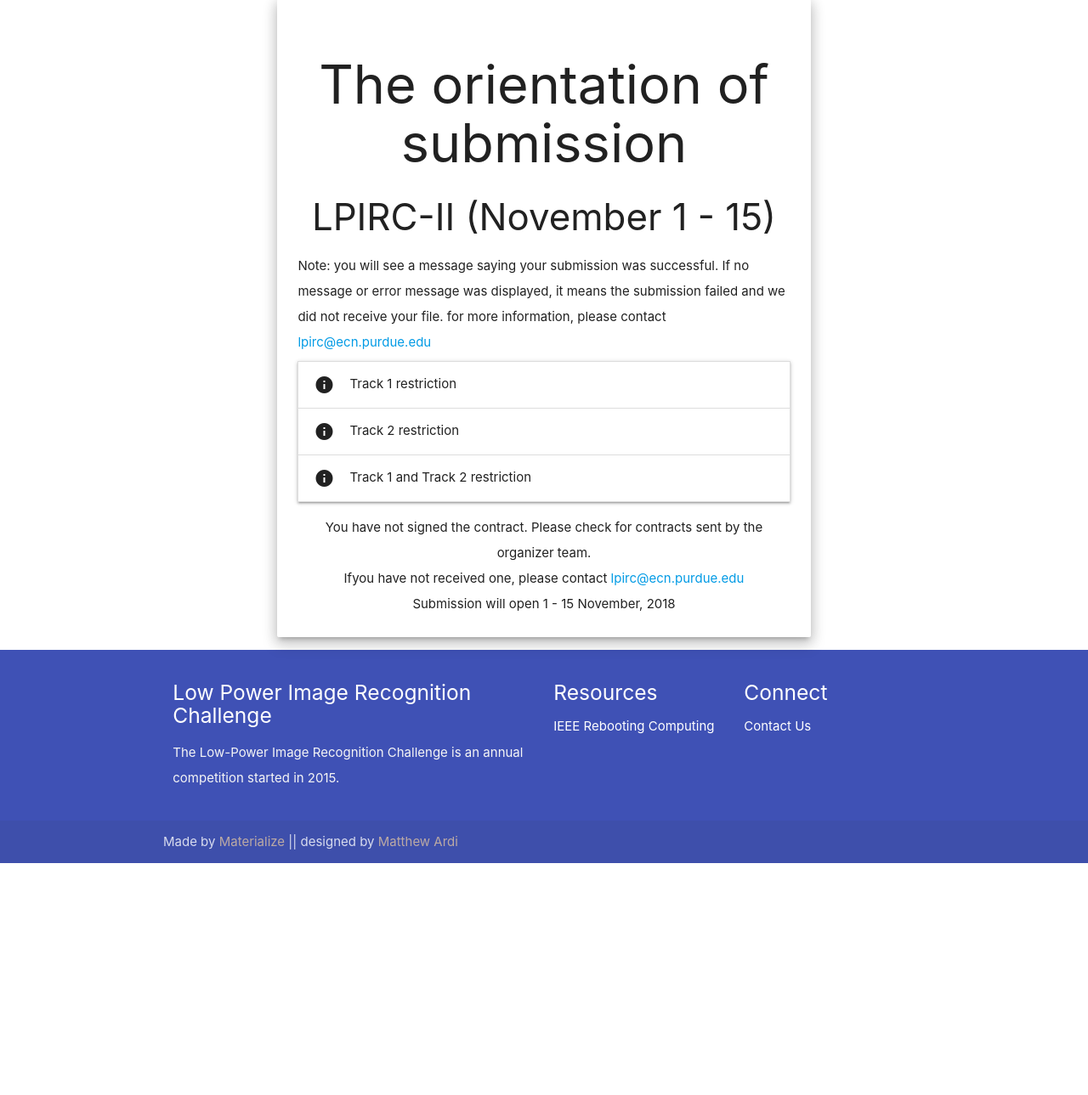
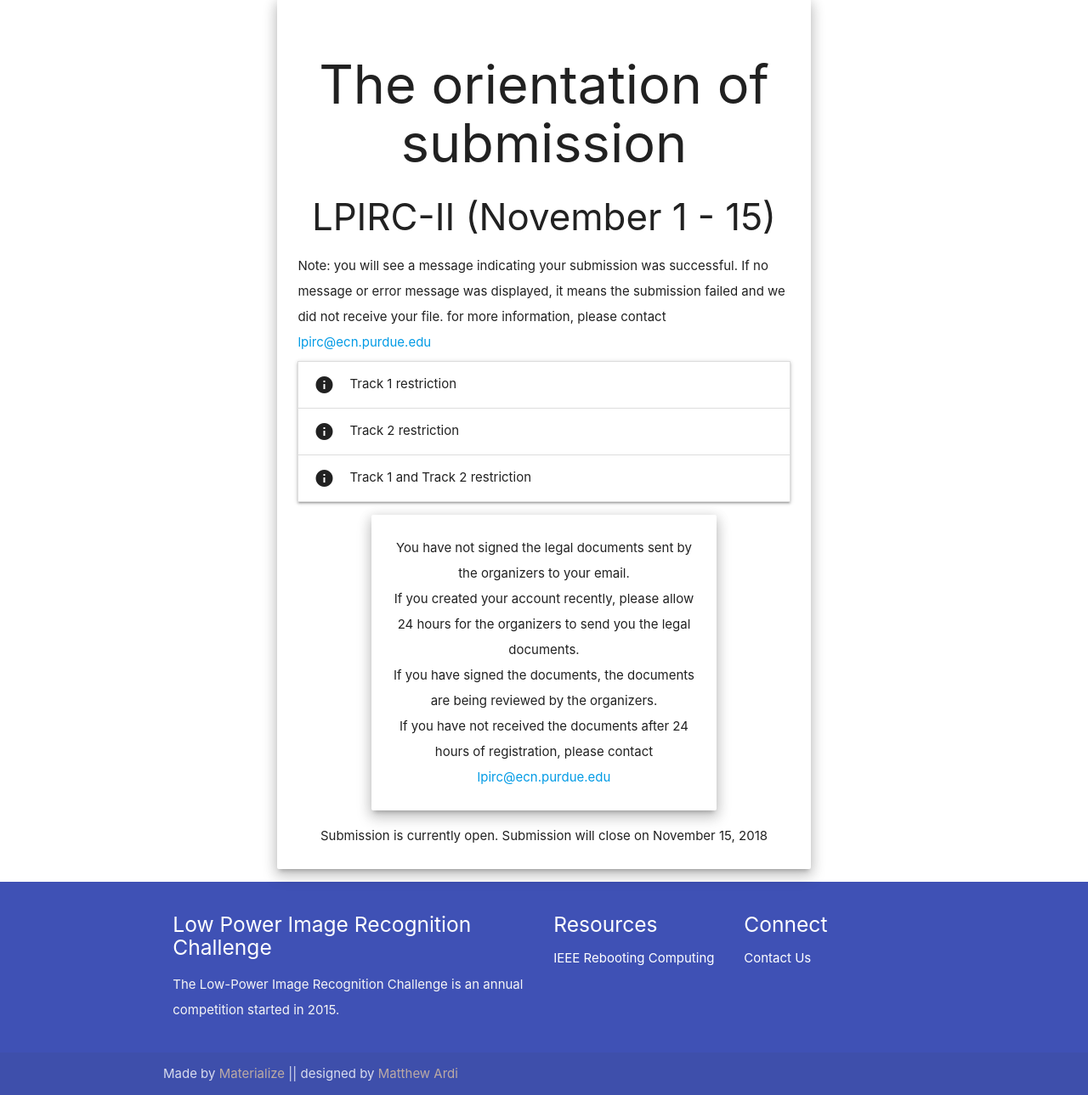
Before and after one commit to matthew-ardi/LPIRC_2018_Track1_Submission, a Django app: page /simple_upload/ in a window 1280 px wide. Shown: the part 118-1407 px from the top of the page at 85% size. Before the commit the page ends 1134 px from the top, so only its background shows below. Run offline with Django 3.2, Linux system fonts and the light colour scheme; the visitor is signed in with stand-in values (Sample User, id 1); parts of the project's set-up code (start-up, migrations or seed data) failed here and were passed over; some libraries are stand-ins or nearby versions; some web fonts are replaced.

Commit message:
static: updated static info on simple upload

```diff
--- a/app/templates/app/index2.html
+++ b/app/templates/app/index2.html
@@ -29,7 +29,7 @@
                 <p class="header col s12 light black-text" style="font-family: 'Kodchasan', sans-serif;">Welcome to the
                   submission portal
                   <br>
-                  Submission will open 1 - 15 November, 2018
+                  Submission is currently open (1 - 15 November, 2018)
                 </p>
               </div>
               <div class="row center">
--- a/app/templates/app/simple_upload.html
+++ b/app/templates/app/simple_upload.html
@@ -23,7 +23,7 @@
         <h3>LPIRC-II (November 1 - 15)</h3>
         <div align="left">
           <p>
-            Note: you will see a message saying your submission was successful. If no message or error message was
+            Note: you will see a message indicating your submission was successful. If no message or error message was
             displayed,
             it means the submission failed and we did not receive your file. for more information, please contact <a
               href="mailto:lpirc@ecn.purdue.edu">lpirc@ecn.purdue.edu</a>
@@ -71,12 +71,19 @@
             </form>
         </div>
         {% else %}
-        <p>You have not signed the contract. Please check for contracts sent by the organizer team. </p>
-        <p> Ifyou have not received one, please contact <a href="mailto:lpirc@ecn.purdue.edu">lpirc@ecn.purdue.edu</a></p>
+        <div class="container">
+            <div class="card z-depth-3 center">
+              <div class="card-content">
+        <p>You have not signed the legal documents sent by the organizers to your email.</p><p>
+          If you created your account recently, please allow 24 hours for the organizers to send you the legal documents.</p>
+        <p>If you have signed the documents, the documents are being reviewed by the organizers.</p>
+          <p>If you have not received the documents after 24 hours of registration, please contact <a href="mailto:lpirc@ecn.purdue.edu">lpirc@ecn.purdue.edu</a></p>
         {% endif %}
-
+          </div>
+          </div>
+          </div>
         <div>
-          <p>Submission will open 1 - 15 November, 2018</p>
+          <p>Submission is currently open. Submission will close on November 15, 2018</p>
         </div>
 
         <div id="text" style="display:none">
@@ -130,7 +137,7 @@
         <p>{{ wrong_file2 }}</p>
         {% endif %}
         {% if invalid_model %}
-        <p>Submission rejected: {{ invalid_model }} did not pass the <a href="https://github.com/tensorflow/tensorflow/tree/master/tensorflow/contrib/lite/java/ovic#run-tests"
+        <p>Submission rejected: {{ invalid_model }} did not pass the <a href="https://github.com/tensorflow/tensorflow/tree/master/tensorflow/lite/java/ovic"
             target="blank">bazel test</a></p>
         {% endif %}
         {% if error_message %}
```
